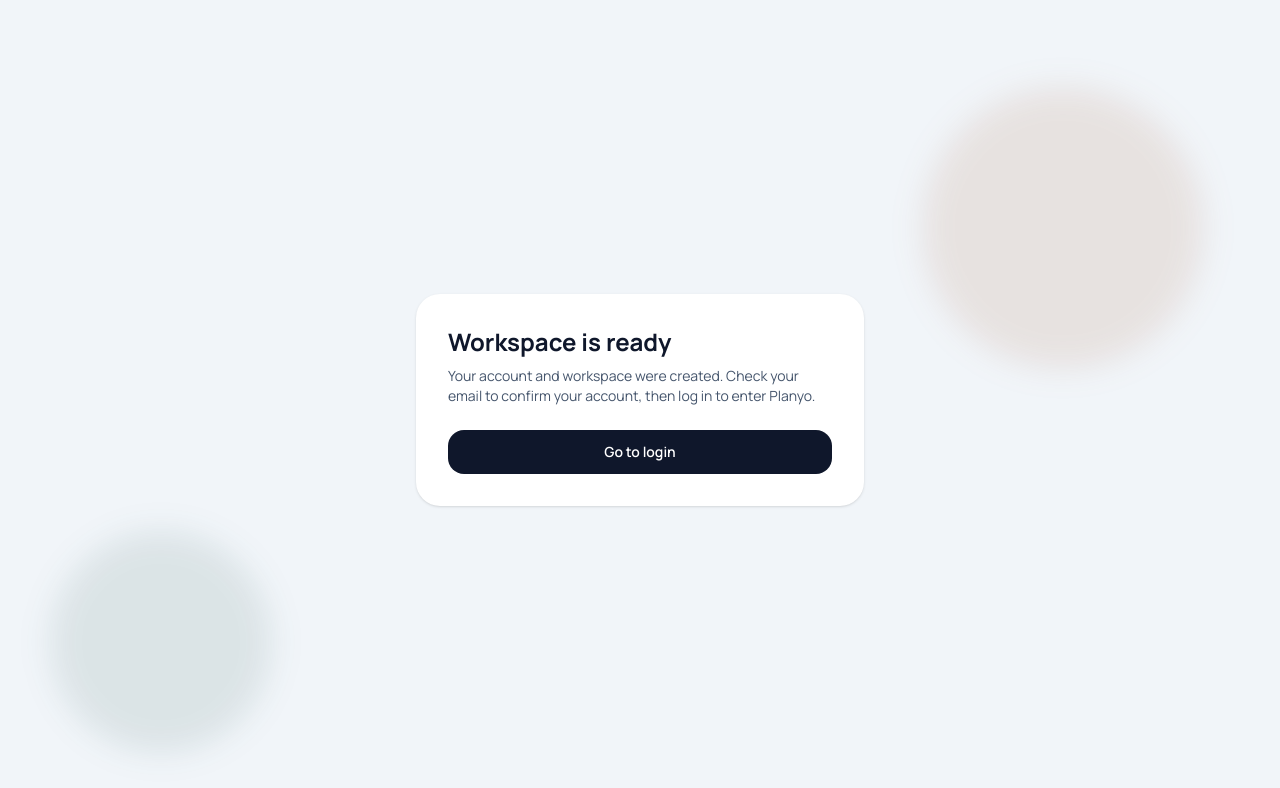
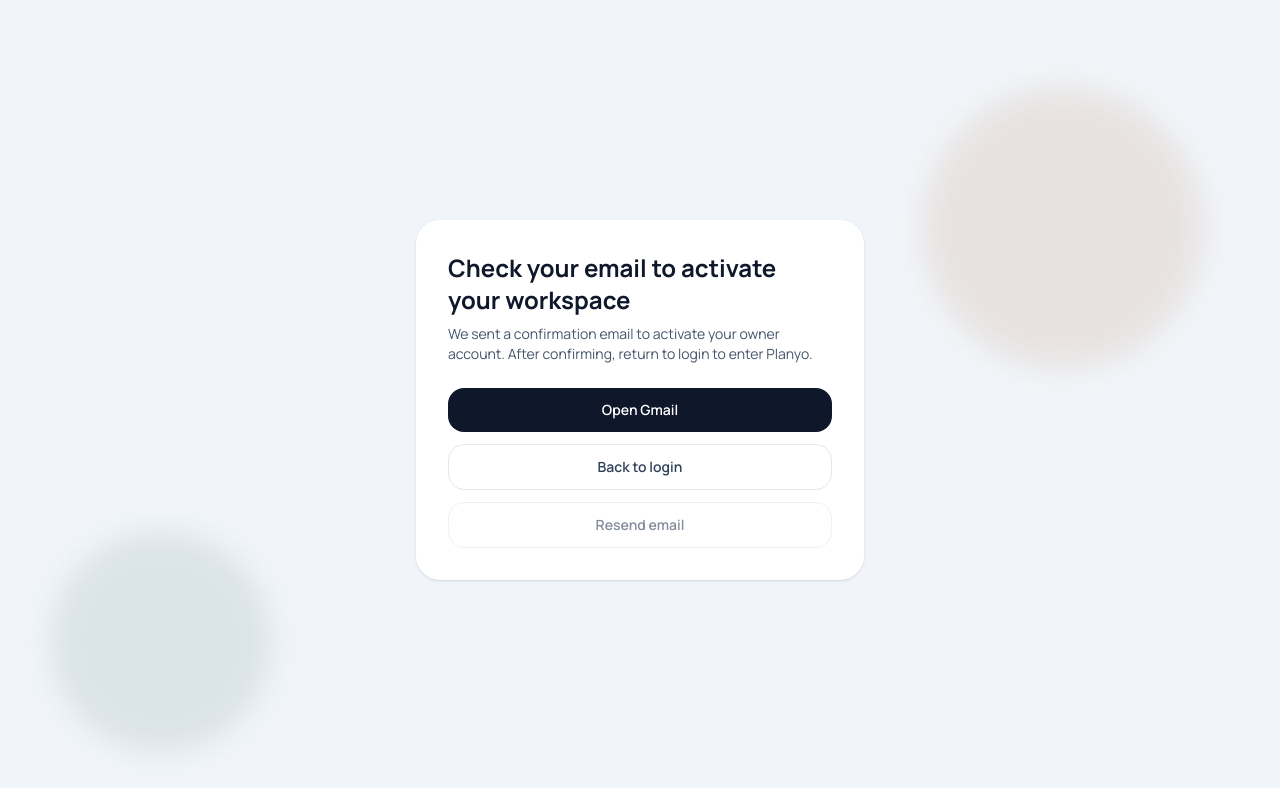
Before and after one commit to Laxy44/bertos-scheduler, a Next.js app: page /create-company/success in a window 1280 px wide. Shown: the top 788 px of the page. Built offline with nearby package versions, Linux system fonts and the light colour scheme.

Commit message:
improve owner confirmation handoff after onboarding
Make post-onboarding confirmation flow actionable with owner-email context, resend support, and clear login return path. Route signup confirmation callbacks to login with a confirmed banner for a continuous end-to-end experience.

Made-with: Cursor

```diff
--- a/app/create-company/onboarding-actions.ts
+++ b/app/create-company/onboarding-actions.ts
@@ -240,8 +240,10 @@ export async function finishOwnerOnboarding(
   }
 
   if (isExistingAccount) {
-    redirect("/create-company/success?mode=existing");
+    redirect(
+      `/create-company/success?mode=existing&email=${encodeURIComponent(ownerEmail)}`
+    );
   }
 
-  redirect("/create-company/success?mode=new");
+  redirect(`/create-company/success?mode=new&email=${encodeURIComponent(ownerEmail)}`);
 }
--- /dev/null
+++ b/app/create-company/success/actions.ts
@@ -0,0 +1,42 @@
+"use server";
+
+import { redirect } from "next/navigation";
+import { buildSignupEmailRedirectUrl } from "../../../lib/auth-callback-urls";
+import { createServerSupabaseClient } from "../../../lib/supabase-server";
+import { getSiteUrlFromHeaders } from "../../../lib/site-url-server";
+
+export async function resendOwnerConfirmation(formData: FormData) {
+  const email = String(formData.get("email") || "").trim().toLowerCase();
+  const mode = String(formData.get("mode") || "new").trim().toLowerCase();
+  const encodedEmail = encodeURIComponent(email);
+  const encodedMode = encodeURIComponent(mode);
+
+  if (!email) {
+    redirect(`/create-company/success?mode=${encodedMode}&message=Owner email is missing`);
+  }
+
+  const supabase = await createServerSupabaseClient();
+  const origin = await getSiteUrlFromHeaders();
+
+  const { error } = await supabase.auth.resend({
+    type: "signup",
+    email,
+    options: {
+      emailRedirectTo: buildSignupEmailRedirectUrl(origin),
+    },
+  });
+
+  if (error) {
+    redirect(
+      `/create-company/success?mode=${encodedMode}&email=${encodedEmail}&message=${encodeURIComponent(
+        `Resend failed: ${error.message}`
+      )}`
+    );
+  }
+
+  redirect(
+    `/create-company/success?mode=${encodedMode}&email=${encodedEmail}&message=${encodeURIComponent(
+      "Confirmation email sent. Please check your inbox."
+    )}`
+  );
+}
--- a/app/create-company/success/page.tsx
+++ b/app/create-company/success/page.tsx
@@ -1,4 +1,5 @@
 import Link from "next/link";
+import { resendOwnerConfirmation } from "./actions";
 
 type SuccessPageProps = {
   searchParams: Promise<Record<string, string | string[] | undefined>>;
@@ -14,22 +15,46 @@ export default async function CreateCompanySuccessPage({
 }: SuccessPageProps) {
   const params = await searchParams;
   const mode = readParam(params.mode);
+  const ownerEmail = readParam(params.email)?.trim().toLowerCase() || "";
+  const message = readParam(params.message);
   const isExisting = mode === "existing";
 
   return (
     <main className="flex min-h-screen items-center justify-center bg-slate-100 p-6">
       <div className="w-full max-w-md rounded-3xl bg-white p-8 shadow-sm">
-        <h1 className="text-2xl font-bold text-slate-900">Workspace is ready</h1>
+        <h1 className="text-2xl font-bold text-slate-900">
+          {isExisting
+            ? "Workspace is ready"
+            : "Check your email to activate your workspace"}
+        </h1>
         {isExisting ? (
           <p className="mt-2 text-sm text-slate-600">
             Your company setup is complete. Continue to your workspace.
           </p>
         ) : (
           <p className="mt-2 text-sm text-slate-600">
-            Your account and workspace were created. Check your email to confirm your account,
-            then log in to enter Planyo.
+            We sent a confirmation email to activate your owner account. After confirming, return
+            to login to enter Planyo.
           </p>
         )}
+
+        {!isExisting && ownerEmail ? (
+          <p className="mt-3 rounded-2xl bg-slate-50 px-4 py-3 text-sm text-slate-700 ring-1 ring-slate-200">
+            Confirmation email: <span className="font-semibold">{ownerEmail}</span>
+          </p>
+        ) : null}
+
+        {message ? (
+          <div
+            className={`mt-3 rounded-2xl px-4 py-3 text-sm ring-1 ${
+              message.toLowerCase().includes("sent")
+                ? "bg-emerald-50 text-emerald-700 ring-emerald-200"
+                : "bg-amber-50 text-amber-700 ring-amber-200"
+            }`}
+          >
+            {message}
+          </div>
+        ) : null}
 
         <div className="mt-6 space-y-3">
           {isExisting ? (
@@ -40,12 +65,35 @@ export default async function CreateCompanySuccessPage({
               Go to workspace
             </Link>
           ) : (
-            <Link
-              href="/login"
-              className="block w-full rounded-2xl bg-slate-900 px-4 py-3 text-center text-sm font-semibold text-white hover:bg-slate-800"
-            >
-              Go to login
-            </Link>
+            <>
+              <a
+                href="https://mail.google.com"
+                target="_blank"
+                rel="noopener noreferrer"
+                className="block w-full rounded-2xl bg-slate-900 px-4 py-3 text-center text-sm font-semibold text-white hover:bg-slate-800"
+              >
+                Open Gmail
+              </a>
+
+              <Link
+                href="/login"
+                className="block w-full rounded-2xl border border-slate-200 px-4 py-3 text-center text-sm font-semibold text-slate-700 hover:bg-slate-50"
+              >
+                Back to login
+              </Link>
+
+              <form action={resendOwnerConfirmation}>
+                <input type="hidden" name="email" value={ownerEmail} />
+                <input type="hidden" name="mode" value={mode || "new"} />
+                <button
+                  type="submit"
+                  disabled={!ownerEmail}
+                  className="w-full rounded-2xl border border-slate-200 px-4 py-3 text-center text-sm font-semibold text-slate-700 hover:bg-slate-50 disabled:opacity-60"
+                >
+                  Resend email
+                </button>
+              </form>
+            </>
           )}
         </div>
       </div>
--- a/app/login/LoginForm.tsx
+++ b/app/login/LoginForm.tsx
@@ -15,6 +15,7 @@ export function LoginForm({
   const search = useSearchParams();
   const message = search.get("message") || undefined;
   const mode = search.get("mode") ?? undefined;
+  const confirmed = search.get("confirmed") === "1";
 
   return (
     <main className="flex min-h-screen items-center justify-center bg-slate-100 p-6">
@@ -27,6 +28,12 @@ export function LoginForm({
             ? "Enter your email and we’ll send you a password reset link"
             : "Sign in to access Planyo"}
         </p>
+
+        {confirmed ? (
+          <div className="mt-4 rounded-2xl bg-emerald-50 px-4 py-3 text-sm text-emerald-700 ring-1 ring-emerald-200">
+            Email confirmed. You can now log in to enter your workspace.
+          </div>
+        ) : null}
 
         {message ? (
           <div
--- a/lib/auth-callback-redirect.ts
+++ b/lib/auth-callback-redirect.ts
@@ -60,7 +60,7 @@ export async function resolveAuthCallbackDestination(
   }
 
   if (flow === "signup" || typeParam === "signup") {
-    return "/create-company";
+    return "/login?confirmed=1";
   }
 
   if (flow === "account-ready") {
```
